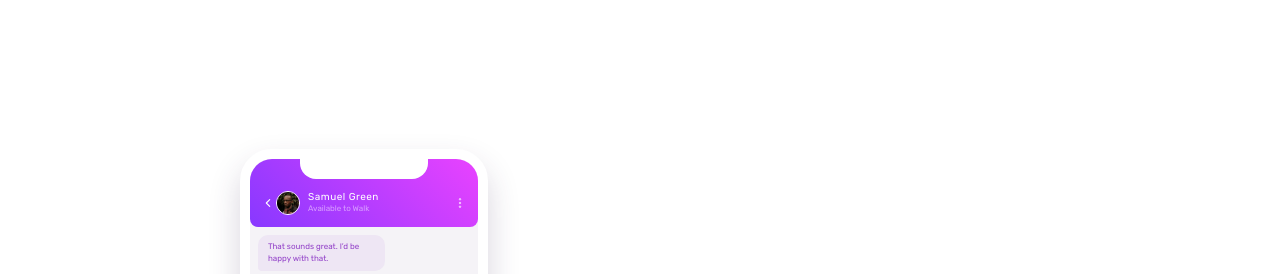
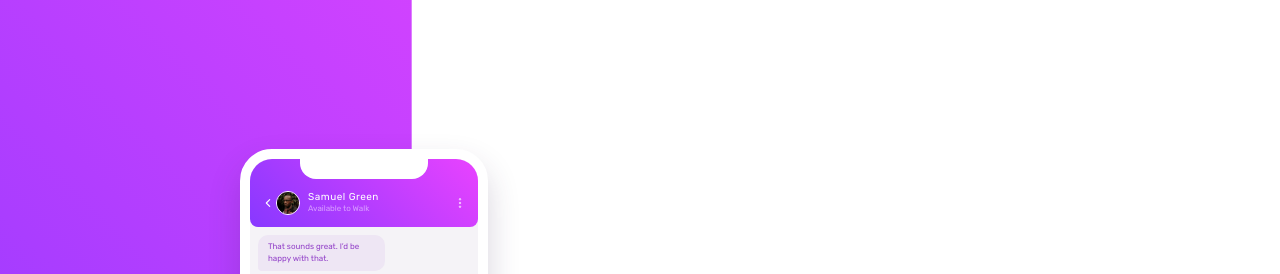
Before and after one commit to hesam-fattahi/chat-app-illustration, a plain HTML site: page index.html in a window 1280 px wide. Shown: the top 274 px of the page. Drawn offline with nearby package versions, Linux system fonts and the light colour scheme.

Commit message:
background shape added

```diff
--- a/css/_page.scss
+++ b/css/_page.scss
@@ -1,5 +1,28 @@
 body {
   background-color: $color-white;
+
+  &::before {
+    content: "";
+    position: absolute;
+    top: 0;
+    left: 0;
+    width: 100%;
+    max-width: 31rem;
+    height: 54%;
+    transform: translateX(-50%);
+    border-radius: 0 0 15rem 0;
+    background: linear-gradient(
+      45deg,
+      hsl(264, 100%, 61%),
+      hsl(285, 100%, 63%)
+    );
+
+    @media (min-width: 50rem) {
+      height: 87%;
+      border-radius: 0 0 15rem 15rem;
+      transform: translateX(-17%);
+    }
+  }
 }
 
 .container {
```
Also changed, not shown: css/main.css, 1 other file.
